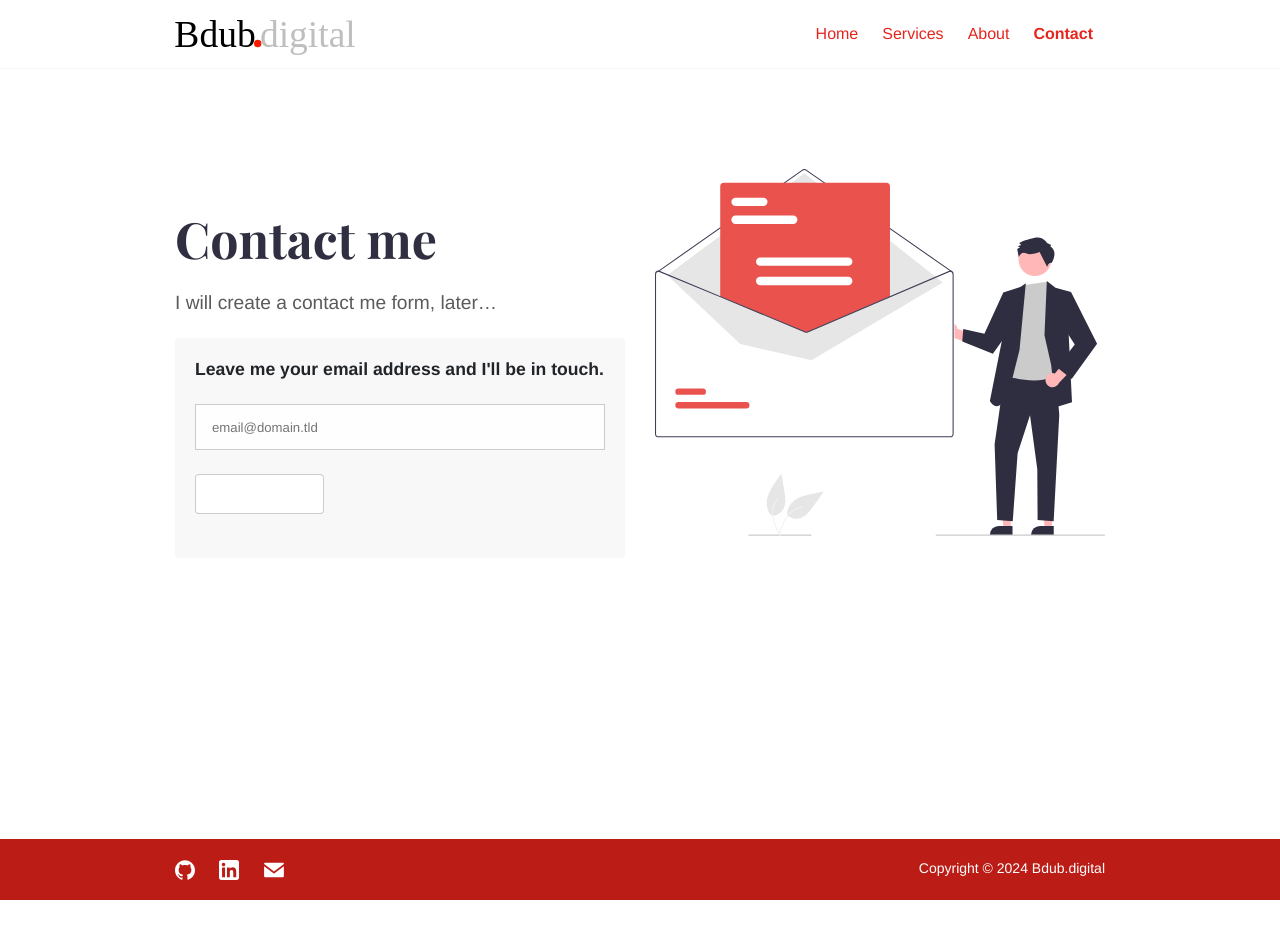
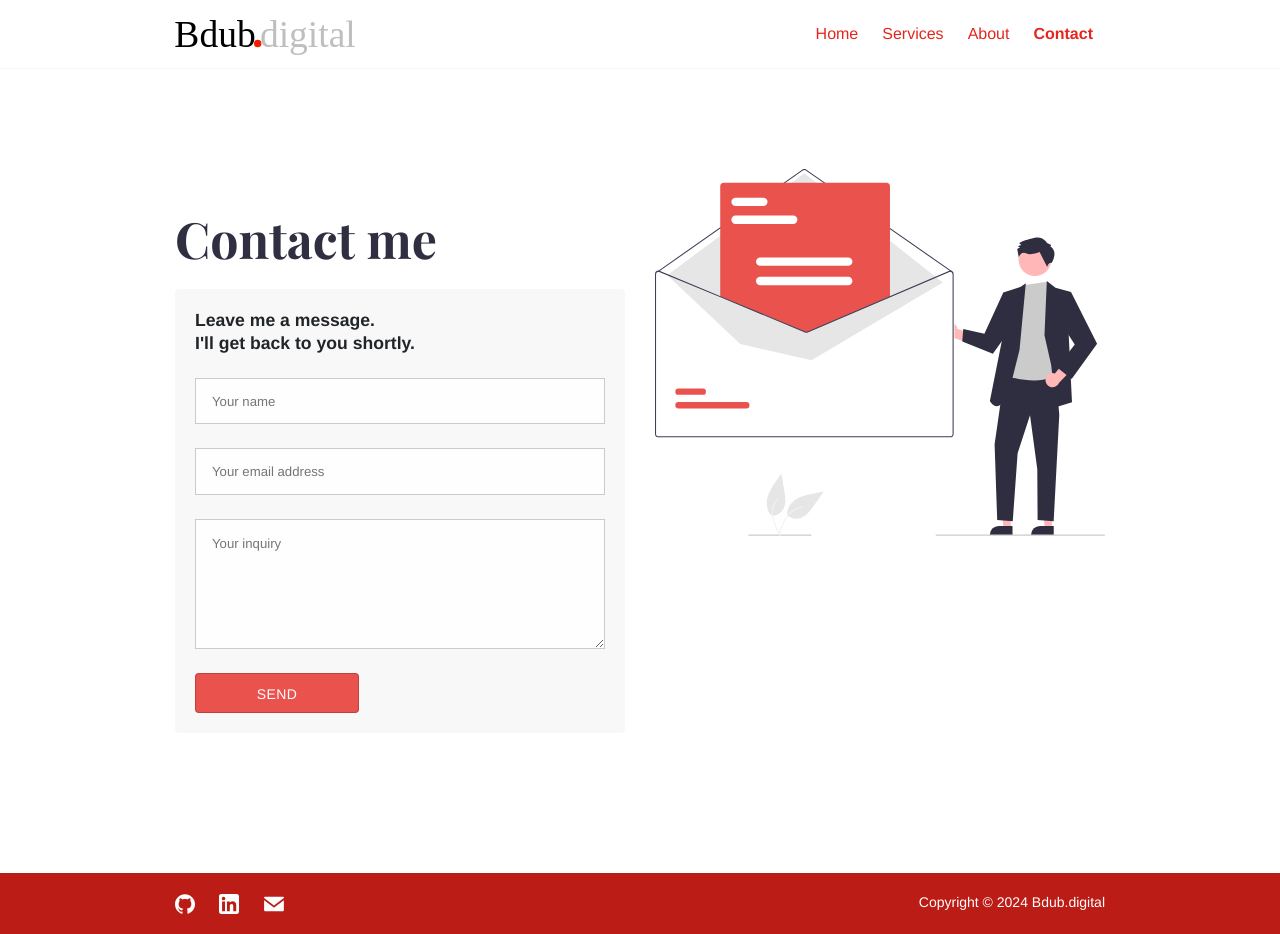
Before and after one commit to BrunoWozniak/BdubDigital, a Jekyll site: the page built from contact.md, in a window 1280 px wide. Built offline with Jekyll 4.4.1, drawn with Linux system fonts in a browser that asks for light colours; before the commit the page ends 900 px from its top, so only the background shows below that.

Commit message:
Improved the Contact Form

```diff
--- a/_data/contact.yml
+++ b/_data/contact.yml
@@ -1,3 +1,3 @@
 # email: 'customer.care@bdub.digital'
 # phone: '+352 621 621 621'
-# contact_button_link: 'contact'
+contact_button_link: 'contact'
--- a/_data/menus.yml
+++ b/_data/menus.yml
@@ -5,6 +5,9 @@ main:
   - name: "Services"
     url: "/services/"
     weight: 2
+    sub:
+    - name: "Sub -> home"
+      href: "/"
 #  - name: "Team"
 #    url: "/team/"
 #    weight: 3
--- a/_includes/call.html
+++ b/_includes/call.html
@@ -1,7 +1,7 @@
 <div class="call">
   <div class="call-box-top">
     <div class="call-name">
-      <strong>Leave me your email address and I'll be in touch.</strong>
+      {{ include.box_title }}
       <br><br>
     </div>
     {% if site.data.contact.phone %}
@@ -9,7 +9,7 @@
     {% endif %}
     {% if site.data.contact.email %}
     <div class="call-email"><strong>Email: </strong>
-      <a href="mailto:{{ .site.data.contact.email }}">
+      <a href="mailto:{{ site.data.contact.email }}">
         {{ site.data.contact.email }}
       </a>
     </div>
@@ -17,11 +17,23 @@
     <div>
       <form id="fs-frm" name="simple-contact-form" accept-charset="utf-8" action="https://formspree.io/f/mayrdlay" method="post">
         <fieldset id="fs-frm-inputs">
-          <input type="email" name="_replyto" id="email-address" placeholder="email@domain.tld" required="">
-          <input type="hidden" name="_subject" id="email-subject" value="Contact Bdub.digital">
+          {% if include.show_name %}
+          <input type="text" name="name" id="full-name" placeholder="Your name" required="">
+          {% endif %}
+          <input type="email" name="_replyto" id="email-address" placeholder="Your email address" required="">
+          {% if include.show_message_text %}
+          <textarea rows="5" name="message" id="message" placeholder="Your inquiry" required=""></textarea>
+          {% endif %}
+          <input type="hidden" name="_subject" id="email-subject" value="Contact Form bdub.digital">
         </fieldset>
-        <input type="submit" value="Contact me" class="button">
+        <input type="submit" value="Send">
       </form><style>/* reset */
+      #fs-frm input,
+      #fs-frm select,
+      #fs-frm textarea,
+      #fs-frm fieldset,
+      #fs-frm optgroup,
+      #fs-frm label,
       #fs-frm #card-element:disabled {
         font-family: inherit;
         font-size: 100%;
@@ -35,6 +47,8 @@
         -webkit-appearance: none;
         -moz-appearance: none;
       }
+      #fs-frm label,
+      #fs-frm legend,
       #fs-frm ::placeholder {
         font-size: .825rem;
         margin-bottom: .5rem;
@@ -45,12 +59,16 @@
 
       /* border, padding, margin, width */
       #fs-frm input,
+      #fs-frm select,
+      #fs-frm textarea,
       #fs-frm #card-element {
         border: 1px solid rgba(0,0,0,0.2);
         background-color: rgba(255,255,255,0.9);
         padding: .75em 1rem;
         margin-bottom: 1.5rem;
       }
+      #fs-frm input:focus,
+      #fs-frm select:focus,
       #fs-frm textarea:focus {
         background-color: white;
         outline-style: solid;
@@ -58,8 +76,80 @@
         outline-color: gray;
         outline-offset: -1px;
       }
+      #fs-frm [type="text"],
       #fs-frm [type="email"] {
         width: 100%;
+      }
+      #fs-frm [type="button"],
+      #fs-frm [type="submit"],
+      #fs-frm [type="reset"] {
+        width: 40%;
+        white-space: nowrap;
+        display: inline-block;
+        height: 40px;
+        line-height: 40px;
+        padding: 0 14px;
+        background: #EA524E;
+        border-radius: 4px;
+        font-size: 14px;
+        font-weight: normal;
+        text-transform: uppercase;
+        letter-spacing: 0.025em;
+        color: #ffffff;
+        text-decoration: none;
+        -webkit-transition: all 0.15s ease;
+        transition: all 0.15s ease;
+        &:hover {
+          color: #ffffff;
+          background-color: lighten(#e5261f, 10%);
+          transform: translateY(-1px);
+          text-decoration: none;
+        }
+      }
+      #fs-frm [type="button"]:focus,
+      #fs-frm [type="submit"]:focus,
+      #fs-frm [type="reset"]:focus {
+        outline: none;
+      }
+      #fs-frm [type="submit"],
+      #fs-frm [type="reset"] {
+        margin-bottom: 0;
+      }
+      #fs-frm select {
+        text-transform: none;
+      }
+
+      #fs-frm [type="checkbox"] {
+        -webkit-appearance: checkbox;
+        -moz-appearance: checkbox;
+        appearance: checkbox;
+        display: inline-block;
+        width: auto;
+        margin: 0 .5em 0 0 !important;
+      }
+
+      #fs-frm [type="radio"] {
+        -webkit-appearance: radio;
+        -moz-appearance: radio;
+        appearance: radio;
+      }
+
+      /* address, locale */
+      #fs-frm fieldset.locale input[name="city"],
+      #fs-frm fieldset.locale select[name="state"],
+      #fs-frm fieldset.locale input[name="postal-code"] {
+        display: inline;
+      }
+      #fs-frm fieldset.locale input[name="city"] {
+        width: 52%;
+      }
+      #fs-frm fieldset.locale select[name="state"],
+      #fs-frm fieldset.locale input[name="postal-code"] {
+        width: 20%;
+      }
+      #fs-frm fieldset.locale input[name="city"],
+      #fs-frm fieldset.locale select[name="state"] {
+        margin-right: 3%;
       }
       </style>
     </div>
--- a/_layouts/contact.html
+++ b/_layouts/contact.html
@@ -8,7 +8,7 @@ bodyClass: "page-services"
         <div class="row justify-content-start">
             <div class="col-12 col-md-7 col-lg-6 order-2 order-md-1">
                 {{content}}
-                {% include call.html %}
+                {% include call.html show_button=false show_name=true show_message_text=true show_button=false box_title="Leave me a message.<BR>I'll get back to you shortly." %}
             </div>
             {% if page.intro_image %}
             <div class="col-12 col-md-5 col-lg-6 order-1 order-md-2 position-relative">
--- a/_layouts/home.html
+++ b/_layouts/home.html
@@ -9,7 +9,7 @@ bodyClass: "page-home"
       <div class="col-12 col-md-7 col-lg-6 order-2 order-md-1">
         {{ content }}
         {% if page.show_call_box %}
-          {% include call.html %}
+          {% include call.html show_name=false show_message_text=false show_button=false box_title="Wanna talk?<BR>Leave me your email address." %}
         {% endif %}
       </div>
       {% if page.intro_image %}
--- a/contact.md
+++ b/contact.md
@@ -8,5 +8,3 @@ intro_image_hide_on_mobile: true
 ---
 
 # Contact me
-
-I will create a contact me form, later...
```
